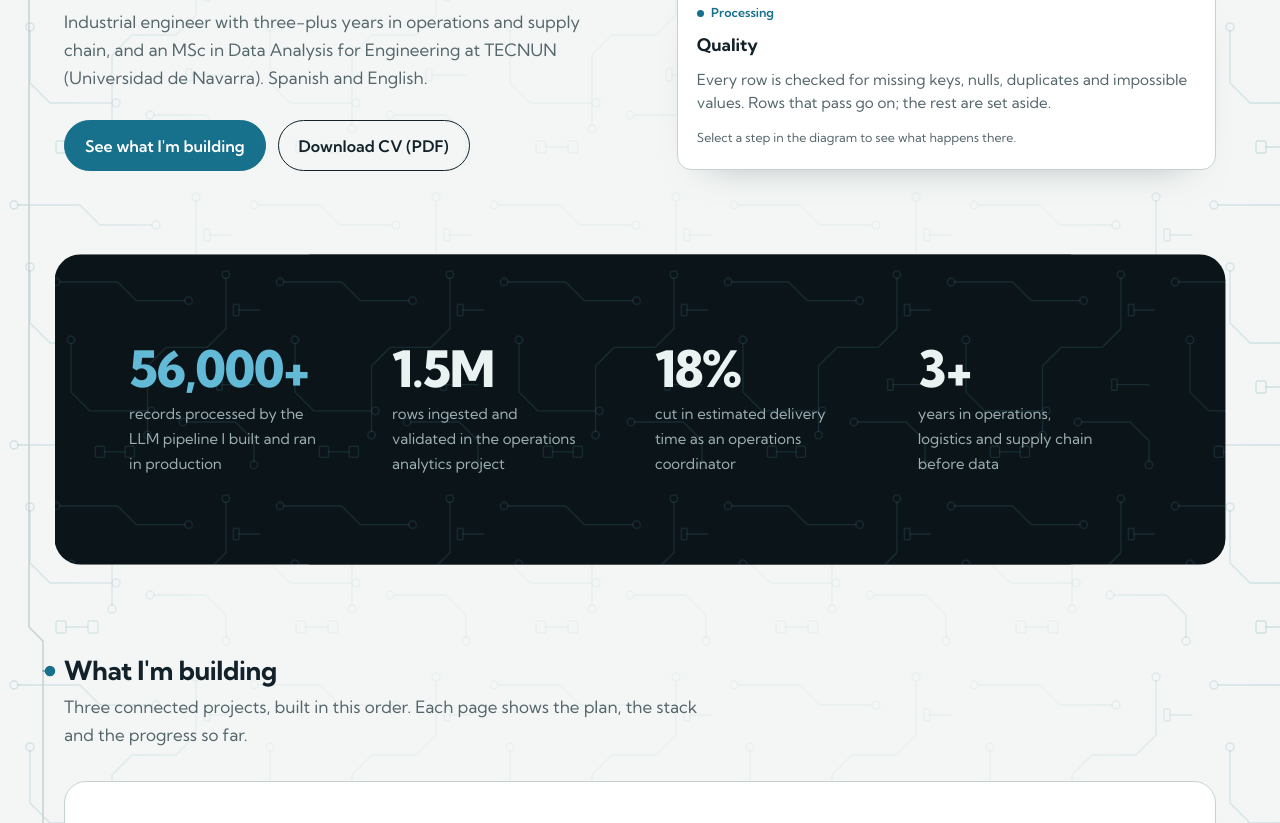
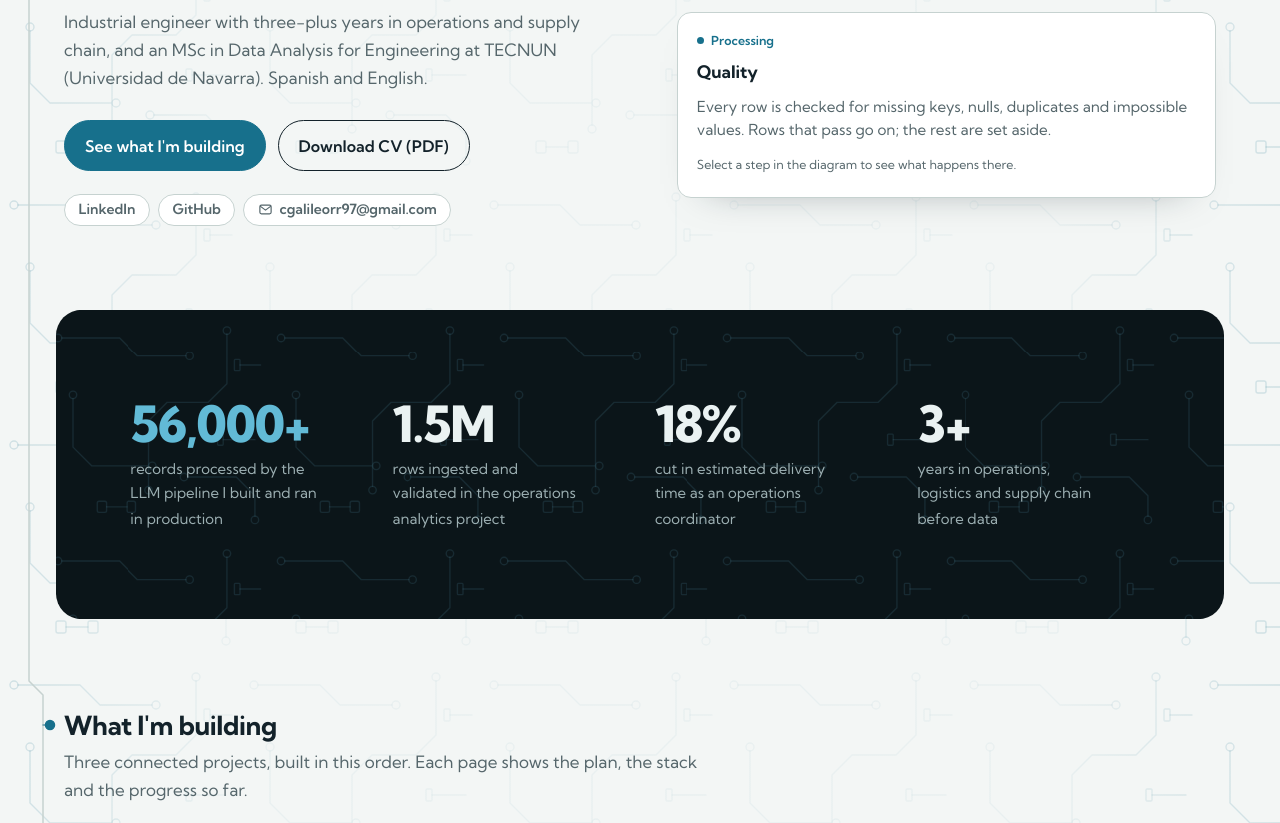
Before and after one commit to crobleto97/crobleto97.github.io, a plain HTML site: page index.html in a window 1280 px wide. Shown: the part 545-1368 px from the top of the page. Drawn offline with Linux system fonts and the light colour scheme.

Commit message:
Add LinkedIn, GitHub and a copy-email link under the hero buttons
Co-Authored-By: Claude Opus 5.5 <noreply@anthropic.com>
Claude-Session: https://claude.ai/code/session_01TDYCWaiwcLuWoXLhUaNLdM

```diff
--- a/404.html
+++ b/404.html
@@ -9,7 +9,7 @@
 <link rel="preconnect" href="https://fonts.googleapis.com">
 <link rel="preconnect" href="https://fonts.gstatic.com" crossorigin>
 <link rel="stylesheet" href="https://fonts.googleapis.com/css2?family=Kumbh+Sans:wght@400;500;600;700;800&display=swap">
-<link rel="stylesheet" href="/styles.css?v=18">
+<link rel="stylesheet" href="/styles.css?v=19">
 <script src="/theme.js?v=12"></script>
 <link rel="icon" href="/favicon.ico" sizes="32x32">
 <link rel="icon" href="/icons/favicon.svg" type="image/svg+xml">
--- a/index.html
+++ b/index.html
@@ -8,7 +8,7 @@
 <link rel="preconnect" href="https://fonts.googleapis.com">
 <link rel="preconnect" href="https://fonts.gstatic.com" crossorigin>
 <link rel="stylesheet" href="https://fonts.googleapis.com/css2?family=Kumbh+Sans:wght@400;500;600;700;800&display=swap">
-<link rel="stylesheet" href="styles.css?v=18">
+<link rel="stylesheet" href="styles.css?v=19">
 <script src="theme.js?v=12"></script>
 <script src="site.js?v=13" defer></script>
 <script src="main.js?v=14" defer></script>
@@ -60,6 +60,12 @@
     <div class="cta">
       <a class="btn btn-solid" href="#work"><span lang="en">See what I'm building</span><span lang="es">Ver mis proyectos</span></a>
       <a class="btn" href="cv/Christian_Robleto_CV_EN.pdf" lang="en">Download CV (PDF)</a><a class="btn" href="cv/Christian_Robleto_CV_ES.pdf" lang="es">Descargar CV (PDF)</a>
+    </div>
+    <div class="quick">
+      <a class="qi" href="https://www.linkedin.com/in/chris-robleto">LinkedIn</a>
+      <a class="qi" href="https://github.com/crobleto97">GitHub</a>
+      <button class="qi copy" type="button" data-copy="cgalileorr97@gmail.com" aria-label="Copy email address cgalileorr97@gmail.com" data-es-aria-label="Copiar el email cgalileorr97@gmail.com"><span class="copy-l"><svg viewBox="0 0 24 24" aria-hidden="true"><rect x="3" y="5" width="18" height="14" rx="2.5"/><path d="M4 7l8 6 8-6"/></svg>cgalileorr97@gmail.com</span><span class="copy-ok" aria-hidden="true"><span lang="en">Copied ✓</span><span lang="es">Copiado ✓</span></span></button>
+      <span class="copy-status" role="status" aria-live="polite"></span>
     </div>
   </div>
   <figure class="dag-wrap">
--- a/styles.css
+++ b/styles.css
@@ -144,6 +144,14 @@ kbd{font:600 .72rem var(--display);padding:.12rem .4rem;border-radius:6px;border
 .btn-solid{background:var(--accent);border-color:var(--accent);color:var(--surface)}
 .btn-sm{font-size:.9rem;padding:.45rem 1rem}
 .cta{display:flex;flex-wrap:wrap;gap:.75rem;margin-top:.5rem}
+/* quick links under the hero buttons: LinkedIn, GitHub and the email (click to copy) */
+.quick{position:relative;display:flex;flex-wrap:wrap;align-items:center;gap:.5rem;margin-top:.15rem}
+.qi{display:inline-flex;align-items:center;gap:.4rem;padding:.42rem .85rem;border:1px solid var(--line);border-radius:999px;background:var(--surface);
+  color:var(--muted);font-family:var(--display);font-size:.88rem;font-weight:600;line-height:1.2;text-decoration:none;cursor:pointer;transition:color .2s,border-color .2s}
+.qi:hover{color:var(--ink);border-color:var(--accent)}
+.qi:focus-visible{outline:2px solid var(--accent);outline-offset:2px}
+.qi .copy-l{display:inline-flex;align-items:center;gap:.4rem}
+.qi svg{width:15px;height:15px;fill:none;stroke:currentColor;stroke-width:1.9;stroke-linejoin:round;stroke-linecap:round}
 
 /* hero */
 .hero{padding-block:3.5rem 2.5rem;display:grid;grid-template-columns:minmax(0,1.05fr) minmax(0,1fr);gap:1.5rem 3rem;align-items:center}
```
Also changed, not shown: projects/agentic-rag.html (+1 -1 lines), projects/analytics.html (+1 -1 lines), projects/castles-map.html (+1 -1 lines), projects/production.html (+1 -1 lines).
